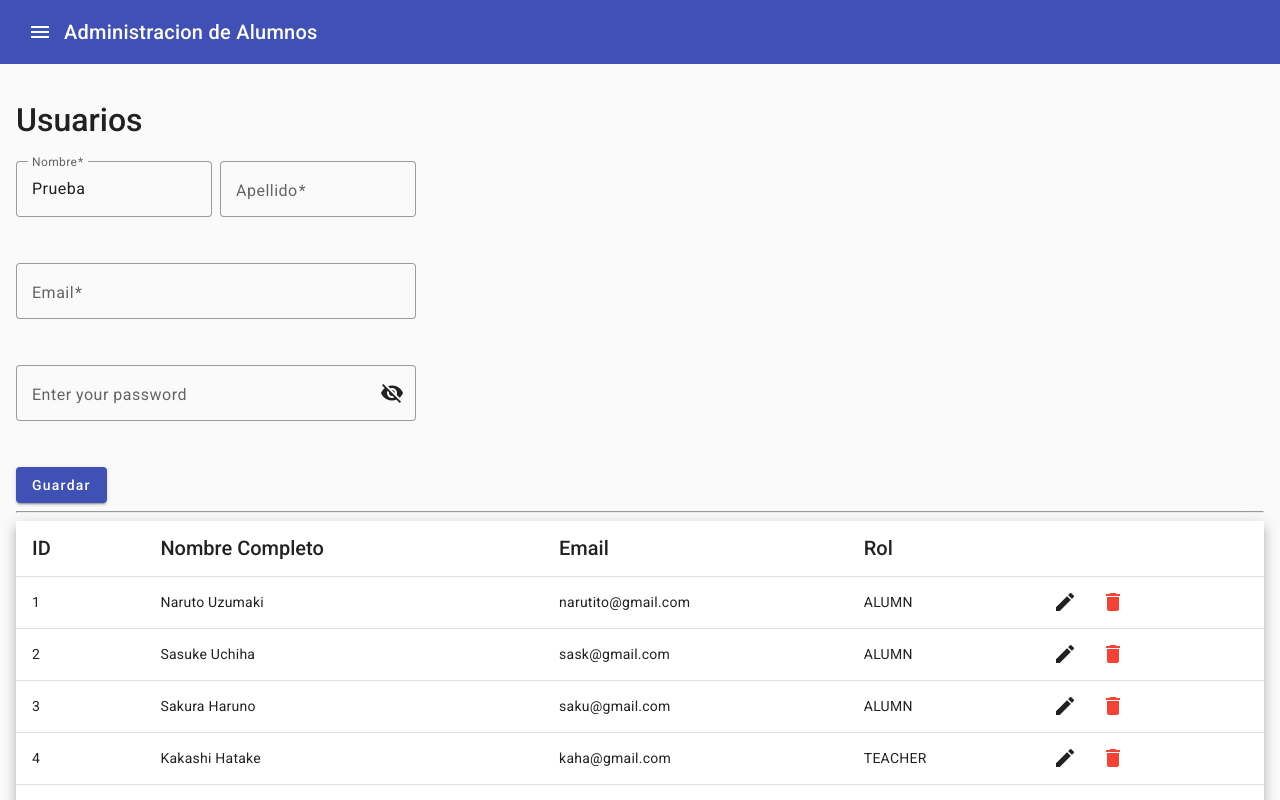
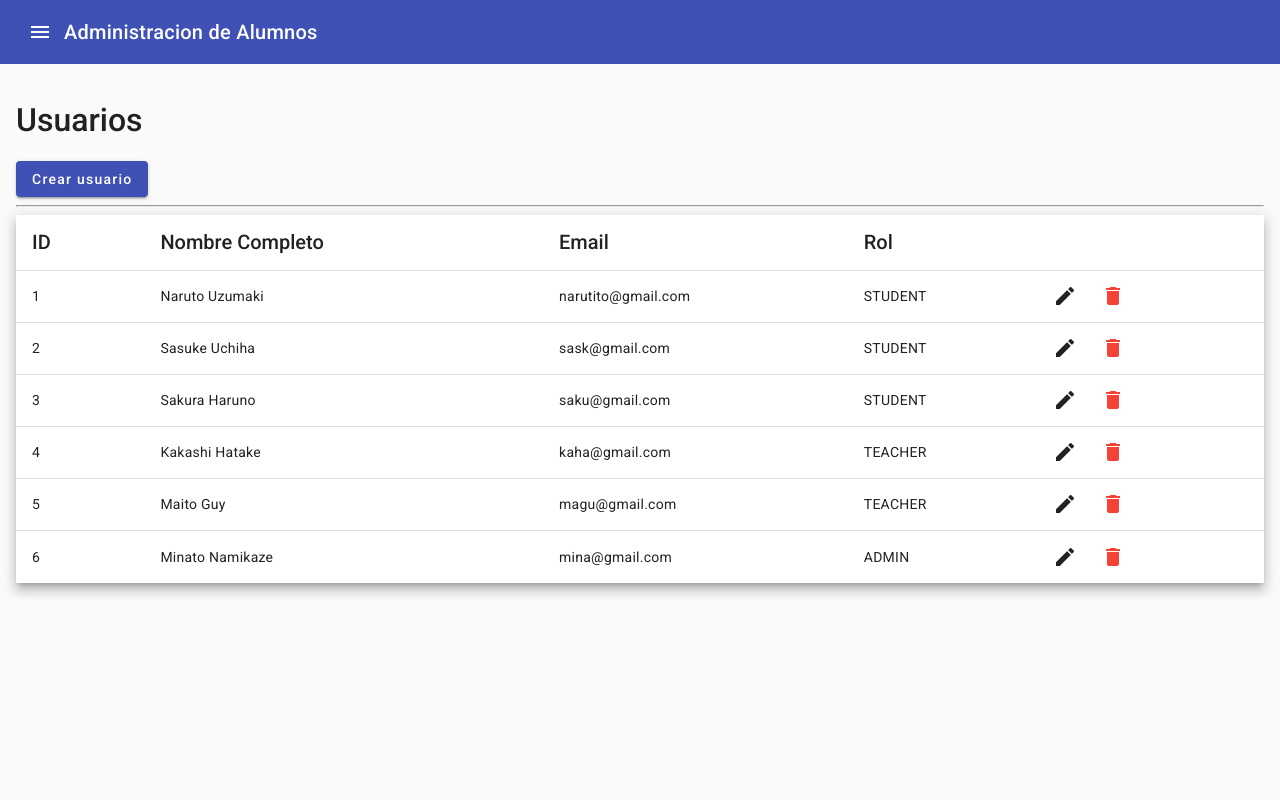
Before and after one commit to betcheco/pf-etchecopaz, an Angular app: page / in a window 1280 px wide. Built offline with nearby package versions, Linux system fonts and the light colour scheme.

Commit message:
add random pwd

```diff
--- a/src/app/core/services/users-mock.service.ts
+++ b/src/app/core/services/users-mock.service.ts
@@ -12,7 +12,7 @@ export class UsersMockService {
               lastName: 'Uzumaki',
               email: "narutito@gmail.com",
               password : "",
-              role: Role.ALUMN
+              role: Role.STUDENT
           } ,
           {
             id:2,
@@ -20,7 +20,7 @@ export class UsersMockService {
             lastName: 'Uchiha',
             email: "sask@gmail.com",
             password : "",
-            role: Role.ALUMN
+            role: Role.STUDENT
           },
           {
             id:3,
@@ -28,7 +28,7 @@ export class UsersMockService {
             lastName: 'Haruno',
             email: "saku@gmail.com",
             password : "",
-            role: Role.ALUMN
+            role: Role.STUDENT
           },
           {
             id:4,
--- a/src/app/core/services/users.service.ts
+++ b/src/app/core/services/users.service.ts
@@ -16,7 +16,7 @@ export class UsersService {
           lastName: 'Uzumaki',
           email: "narutito@gmail.com",
           password : "",
-          role: Role.ALUMN
+          role: Role.STUDENT
       } ,
       {
         id:2,
@@ -24,7 +24,7 @@ export class UsersService {
         lastName: 'Uchiha',
         email: "sask@gmail.com",
         password : "",
-        role: Role.ALUMN
+        role: Role.STUDENT
       },
       {
         id:3,
@@ -32,7 +32,7 @@ export class UsersService {
         lastName: 'Haruno',
         email: "saku@gmail.com",
         password : "",
-        role: Role.ALUMN
+        role: Role.STUDENT
       },
       {
         id:4,
--- a/src/app/layouts/dashboard/pages/users/components/user-form/user-form.component.html
+++ b/src/app/layouts/dashboard/pages/users/components/user-form/user-form.component.html
@@ -1,4 +1,4 @@
-
+<section *ngIf="showForm">
   <form
   (ngSubmit)="onSubmit()"
   [formGroup]="userFormGroup"
@@ -38,16 +38,16 @@
       <mat-error class="mb-4">{{getErrorMessage('email')}}</mat-error>
     }
   </mat-form-field>
-  <mat-form-field class="password-input">
-    <mat-label>Enter your password</mat-label>
-    <input
-    formControlName="password"
-    matInput
-    [type]="hide ? 'password' : 'text'"
-    >
-    <button mat-icon-button matSuffix (click)="hide = !hide" [attr.aria-label]="'Hide password'" [attr.aria-pressed]="hide">
-      <mat-icon class="mb-4">{{hide ? 'visibility_off' : 'visibility'}}</mat-icon>
-    </button>
+  <mat-form-field class="role-input">
+    <mat-label>Seleccionar Rol</mat-label>
+    <mat-select formControlName="role">
+      @for (role of roleList; track role) {
+        <mat-option [value]="role">{{ role }}</mat-option>
+      }
+    </mat-select>
+    @if (userFormGroup.get("role")?.invalid) {
+      <mat-error class="mb-4">{{getErrorMessage('role')}}</mat-error>
+    }
   </mat-form-field>
 
   <button
@@ -56,3 +56,4 @@ mat-raised-button color="primary"
   >Guardar</button>
 
 </form>
+</section>
--- a/src/app/layouts/dashboard/pages/users/components/user-form/user-form.component.scss
+++ b/src/app/layouts/dashboard/pages/users/components/user-form/user-form.component.scss
@@ -15,7 +15,7 @@ form {
 }
 
 .email-input,
-.password-input{
+.role-input{
     width: 100%;
 }
 
--- a/src/app/layouts/dashboard/pages/users/components/user-form/user-form.component.ts
+++ b/src/app/layouts/dashboard/pages/users/components/user-form/user-form.component.ts
@@ -1,6 +1,6 @@
 import { Component, EventEmitter, Input, OnChanges, Output, SimpleChanges, input } from '@angular/core';
 import { FormBuilder, FormGroup, Validators } from '@angular/forms';
-import { type User} from '../../models';
+import { Role, type User} from '../../models';
 
 @Component({
   selector: 'app-user-form',
@@ -8,7 +8,8 @@ import { type User} from '../../models';
   styleUrl: './user-form.component.scss'
 })
 export class  UserFormComponent implements OnChanges{
-  hide = true;
+  @Input()
+  showForm = false;
   userFormGroup: FormGroup;
 
   @Input()
@@ -21,6 +22,12 @@ export class  UserFormComponent implements OnChanges{
       role: null
     }
 
+    roleList = [
+      Role.ADMIN,
+      Role.STUDENT,
+      Role.TEACHER
+    ]
+
   @Output()
   onSubmitEvent = new EventEmitter<User>();
 
@@ -30,31 +37,34 @@ export class  UserFormComponent implements OnChanges{
       firstName: this.formBuilder.control(this.user.firstName, [ Validators.required, Validators.minLength(3) ] ),
       lastName:this.formBuilder.control(this.user.lastName, [ Validators.required,Validators.minLength(3) ]),
       email:this.formBuilder.control(this.user.email, [ Validators.required, Validators.email ]),
-      password:this.formBuilder.control(this.user.password)
+      role:this.formBuilder.control(this.user.role, Validators.required )
     })
   }
 
 
   onSubmit():void {
-    // if (this.userFormGroup.invalid){
-    //   this.userFormGroup.markAllAsTouched()
-    //   return
-    // } else {
-    //   this.onSubmitEvent.emit(this.userFormGroup.value)
-    //   this.userFormGroup.reset()
-    // }
+    if (this.userFormGroup.invalid){
+      this.userFormGroup.markAllAsTouched()
+      return
+    } else {
+      this.onSubmitEvent.emit({ ...this.userFormGroup.value, id:0 , password: (Math.random() + 1).toString(36)} )
+      this.userFormGroup.reset()
+      this.userFormGroup.markAsUntouched()
+    }
 
-    this.onSubmitEvent.emit(this.userFormGroup.value)
   }
 
   ngOnChanges( changes: SimpleChanges ){
 
+    console.log(changes)
+
     if (changes['user']) {
       this.userFormGroup.patchValue(changes['user'].currentValue)
-      // setValue(changes['user'].currentValue)
     }
-    console.log(JSON.stringify(changes))
-    console.log(changes['user'].currentValue)
+
+    if (changes['showForm']) {
+      this.showForm = changes['showForm'].currentValue
+    }
   }
 
   getErrorMessage(formControlName:string):string {
--- a/src/app/layouts/dashboard/pages/users/models/index.ts
+++ b/src/app/layouts/dashboard/pages/users/models/index.ts
@@ -10,6 +10,6 @@ export interface User{
 
 export enum Role{
     ADMIN = "ADMIN",
-    ALUMN = "ALUMN",
+    STUDENT = "STUDENT",
     TEACHER = "TEACHER"
 }
--- a/src/app/layouts/dashboard/pages/users/users.component.html
+++ b/src/app/layouts/dashboard/pages/users/users.component.html
@@ -1,6 +1,12 @@
-<h1>Usuarios</h1>
+<header>
+  <h1>Usuarios</h1>
+  <button (click)="showForm()"
+  mat-raised-button color="primary">
+    Crear usuario
+  </button>
+</header>
 <!-- <app-table [users]="users"></app-table> -->
-<app-user-form (onSubmitEvent)="addUser($event)" [user]="this.user"></app-user-form>
+<app-user-form (onSubmitEvent)="addUser($event)" [user]="this.user" [showForm]="this.formVisible"></app-user-form>
 <hr>
 
     <table mat-table [dataSource]="users" class="mat-elevation-z8" matSort>
--- a/src/app/layouts/dashboard/pages/users/users.component.ts
+++ b/src/app/layouts/dashboard/pages/users/users.component.ts
@@ -10,7 +10,7 @@ const MOCK_USERS: User[] = [
     lastName: 'Uzumaki',
     email: "narutito@gmail.com",
     password : "",
-    role: Role.ALUMN
+    role: Role.STUDENT
 } ,
 {
   id:2,
@@ -18,7 +18,7 @@ const MOCK_USERS: User[] = [
   lastName: 'Uchiha',
   email: "sask@gmail.com",
   password : "",
-  role: Role.ALUMN
+  role: Role.STUDENT
 },
 {
   id:3,
@@ -26,7 +26,7 @@ const MOCK_USERS: User[] = [
   lastName: 'Haruno',
   email: "saku@gmail.com",
   password : "",
-  role: Role.ALUMN
+  role: Role.STUDENT
 },
 {
   id:4,
@@ -60,9 +60,11 @@ const MOCK_USERS: User[] = [
 })
 export class UsersComponent{
 
-  displayedColumns: string[] = ['id', 'name', 'email', 'role', 'actions'];
+ displayedColumns: string[] = ['id', 'name', 'email', 'role', 'actions'];
+ formVisible = false;
  users:User[] = MOCK_USERS;
  dataSource = this.users
+ lastId = this.users.length;
 
  user:User = {
    id: 0,
@@ -86,10 +88,9 @@ async initializeUsers() {
 
 
  addUser(newUser: User) {
-  console.log("addUser")
-  this.users = [...this.users, newUser]
-  console.log(this.users.length)
-  // this.users = []
+  this.users = [...this.users, {...newUser, id: this.lastId+1}]
+  console.log(newUser)
+  this.formVisible = false
 }
 
 onDelete(id:number){
@@ -98,7 +99,14 @@ onDelete(id:number){
 
 onEdit(user: User) {
     this.user = user
+    this.formVisible = false
     console.log(this.user)
   }
 
+
+showForm() {
+    this.formVisible = true
 }
+
+
+}
--- a/src/app/layouts/dashboard/pages/users/users.module.ts
+++ b/src/app/layouts/dashboard/pages/users/users.module.ts
@@ -15,6 +15,8 @@ import { MatButtonModule } from '@angular/material/button';
 import { MatDialogModule } from '@angular/material/dialog';
 import { UsersService } from '../../../../core/services/users.service';
 import { UsersMockService } from '../../../../core/services/users-mock.service';
+import { MatSelectModule } from '@angular/material/select';
+
 
 
 
@@ -40,7 +42,8 @@ import { UsersMockService } from '../../../../core/services/users-mock.service';
         ReactiveFormsModule,
         MatIcon,
         MatButtonModule,
-        MatDialogModule
+        MatDialogModule,
+        MatSelectModule
     ],
     providers: [
         { provide: MAT_FORM_FIELD_DEFAULT_OPTIONS, useValue: {appearance: 'outline'} },
```
Lines whose indentation alone changed are shown as unchanged.
